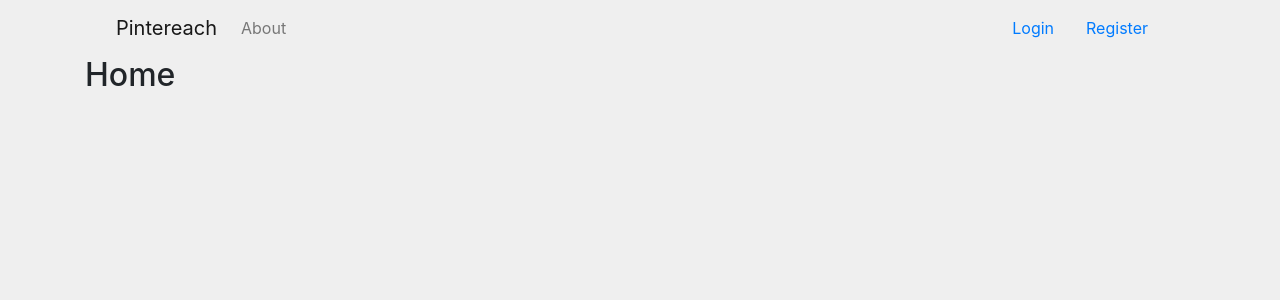
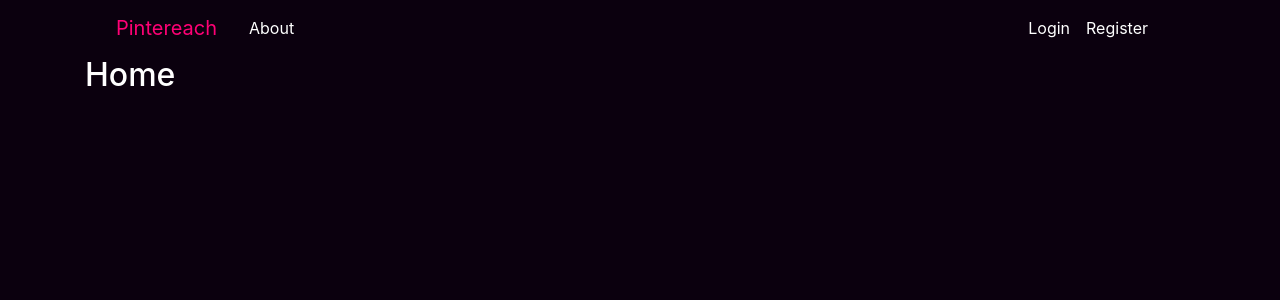
Before and after one commit to daquinons/pintereach-react, a React (Create React App) app: page / in a window 1280 px wide. Shown: the top 300 px of the page. Built offline with nearby package versions, Linux system fonts and the light colour scheme.

Commit message:
Add some styling

```diff
--- a/package.json
+++ b/package.json
@@ -12,7 +12,8 @@
     "react-router-dom": "^5.0.1",
     "react-scripts": "3.0.1",
     "redux": "^4.0.1",
-    "redux-thunk": "^2.3.0"
+    "redux-thunk": "^2.3.0",
+    "styled-components": "^4.3.2"
   },
   "scripts": {
     "start": "react-scripts start",
--- a/src/components/NavBar/NavBar.jsx
+++ b/src/components/NavBar/NavBar.jsx
@@ -2,8 +2,23 @@ import React from 'react';
 import Navbar from 'react-bootstrap/Navbar';
 import Container from 'react-bootstrap/Container';
 import Nav from 'react-bootstrap/Nav';
-import { Link } from 'react-router-dom';
+import { NavLink } from 'react-router-dom';
 import withLogin from '../../hoc/withAuth';
+import styled from 'styled-components';
+
+const StyledBrand = styled(Navbar.Brand)`
+  &&& {
+    color: #ff0075;
+  }
+`;
+
+const StyledNavLink = styled(NavLink)`
+  color: white;
+  margin-right: 1rem;
+  &:hover {
+    color: #ff0075;
+  }
+`;
 
 const NavBar = props => {
   const onLogout = () => {
@@ -11,42 +26,42 @@ const NavBar = props => {
   };
 
   return (
-    <Navbar collapseOnSelect expand="lg">
+    <Navbar collapseOnSelect expand="lg" variant="dark">
       <Container>
-        <Link to="/">
-          <Navbar.Brand>Pintereach</Navbar.Brand>
-        </Link>
+        <StyledNavLink to="/">
+          <StyledBrand>Pintereach</StyledBrand>
+        </StyledNavLink>
         <Navbar.Toggle aria-controls="responsive-navbar-nav" />
         <Navbar.Collapse id="responsive-navbar-nav">
           <Nav className="mr-auto">
             {props.isLoggedIn ? (
               <>
-                <Link className="nav-link" to="/boards">
+                <StyledNavLink activeStyle={{color: '#ff0075'}} className="nav-NavLink" to="/boards">
                   My Boards
-                </Link>
-                <Link className="nav-link" to="/browse">
+                </StyledNavLink>
+                <StyledNavLink activeStyle={{color: '#ff0075'}} className="nav-NavLink" to="/browse">
                   Browse
-                </Link>
+                </StyledNavLink>
               </>
             ) : (
               undefined
             )}
-            <Link className="nav-link" to="/about">
+            <StyledNavLink activeStyle={{color: '#ff0075'}} className="nav-NavLink" to="/about">
               About
-            </Link>
+            </StyledNavLink>
           </Nav>
           {props.isLoggedIn ? (
-            <Nav.Link onClick={onLogout} href="/#">
+            <StyledNavLink activeStyle={{color: '#ff0075'}} onClick={onLogout} href="/#">
               Logout
-            </Nav.Link>
+            </StyledNavLink>
           ) : (
             <>
-              <Link className="nav-link" to="/login">
+              <StyledNavLink activeStyle={{color: '#ff0075'}} className="nav-NavLink" to="/login">
                 Login
-              </Link>
-              <Link className="nav-link" to="/register">
+              </StyledNavLink>
+              <StyledNavLink activeStyle={{color: '#ff0075'}} className="nav-NavLink" to="/register">
                 Register
-              </Link>
+              </StyledNavLink>
             </>
           )}
           <Nav />
--- a/src/index.css
+++ b/src/index.css
@@ -5,10 +5,19 @@ body {
     sans-serif;
   -webkit-font-smoothing: antialiased;
   -moz-osx-font-smoothing: grayscale;
-  background-color: #efefef;
+  background-color: #0b000e;
+  color: white;
 }
 
 code {
   font-family: source-code-pro, Menlo, Monaco, Consolas, 'Courier New',
     monospace;
 }
+
+a.nav-link {
+  color: #ff0075;
+}
+
+a.nav-link:hover {
+  color: #fefefe;
+}
```
Also changed, not shown: 1 other file (tests, documents, lock files or other folders).
